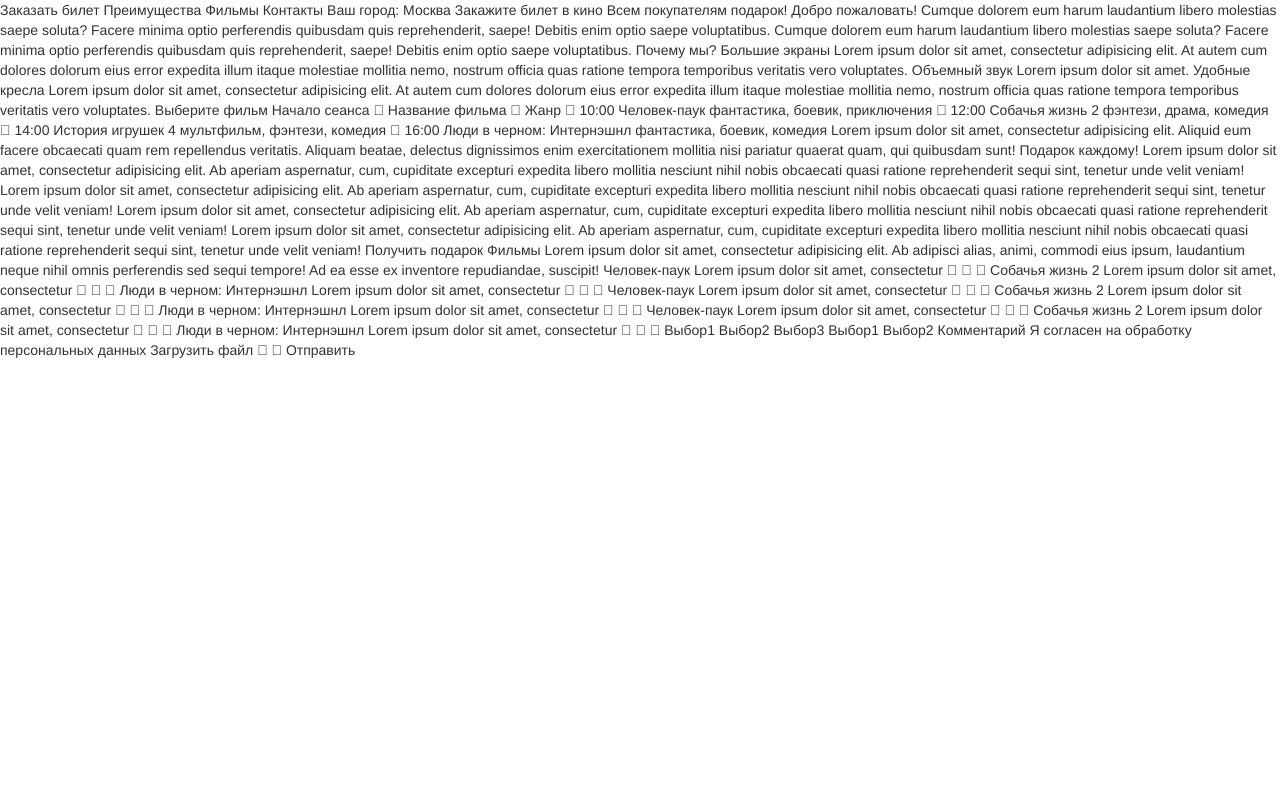
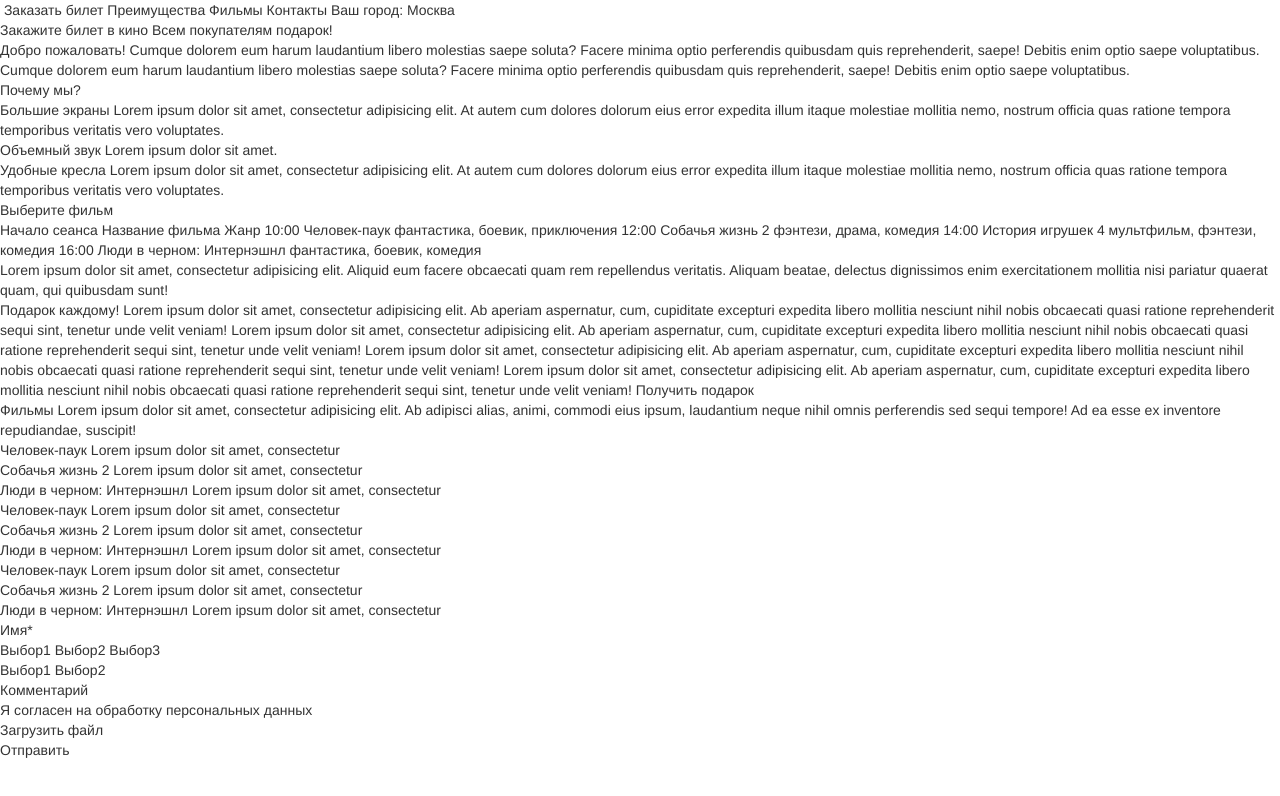
Before and after one commit to AleksTi/Cinema, a website: page index.html in a window 1280 px wide. Drawn offline with nearby package versions, Linux system fonts and the light colour scheme; files that its build step writes are made by us from their sources.

Commit message:
1.4-4-The text is marked with Div tags

```diff
--- a/index.html
+++ b/index.html
@@ -2,230 +2,147 @@
 <html lang="en">
 
 <head>
-    <meta charset="utf-8">
-    <meta name="viewport" content="width=device-width, initial-scale=1">
-    <meta name="description" content="">
-    <meta name="author" content="">
+    <meta charset="utf-8" />
+    <meta name="viewport" content="width=device-width, initial-scale=1" />
+    <meta name="description" content="" />
+    <meta name="author" content="" />
     <title>Webpack Boilerplate</title>
     <link rel="icon" type="image/png" href="images/favicon.png" />
     <link rel="stylesheet" type="text/css" href="build/style.css" />
 </head>
 
 <body>
-
-
-
-
-
-
-
+    <div>
+        <div>
+            <img src="images/logo.png" alt="" style="background-color:darkgrey"/>
             Заказать билет
             Преимущества
             Фильмы
             Контакты
-
-
             Ваш город:  Москва
-
-
+        </div>
+        <div>
             Закажите билет в кино
-
             Всем покупателям подарок!
-
-
-
-
-
+        </div>
+        <div>
+            <div>
                 Добро пожаловать!
-
                 Cumque dolorem eum harum laudantium libero molestias saepe soluta? Facere minima optio perferendis quibusdam quis reprehenderit, saepe! Debitis enim optio saepe voluptatibus.
-
                 Cumque dolorem eum harum laudantium libero molestias saepe soluta? Facere minima optio perferendis quibusdam quis reprehenderit, saepe! Debitis enim optio saepe voluptatibus.
-
+            </div>
+            <div>
                 Почему мы?
-
-
-
-
+            </div>
+        </div>
+        <div>
+            <div>
                 Большие экраны
-
                 Lorem ipsum dolor sit amet, consectetur adipisicing elit. At autem cum dolores dolorum eius error expedita illum itaque molestiae mollitia nemo, nostrum officia quas ratione tempora temporibus veritatis vero voluptates.
-
-
-
+            </div>
+            <div>
                 Объемный звук
-
                 Lorem ipsum dolor sit amet.
-
-
-
+            </div>
+            <div>
                 Удобные кресла
-
                 Lorem ipsum dolor sit amet, consectetur adipisicing elit. At autem cum dolores dolorum eius error expedita illum itaque molestiae mollitia nemo, nostrum officia quas ratione tempora temporibus veritatis vero voluptates.
-
-
-
+            </div>
+        </div>
+        <div>
+            <div>
                 Выберите фильм
-
-
-
-Начало сеанса 
-
-Название фильма 
-
+            </div>
+            <div>
+                Начало сеанса
+                Название фильма
                 Жанр
-
-  10:00 Человек-паук фантастика, боевик, приключения
-  12:00 Собачья жизнь 2 фэнтези, драма, комедия
-  14:00 История игрушек 4 мультфильм, фэнтези, комедия
-  16:00 Люди в черном: Интернэшнл фантастика, боевик, комедия
-
+                10:00 Человек-паук фантастика, боевик, приключения
+                12:00 Собачья жизнь 2 фэнтези, драма, комедия
+                14:00 История игрушек 4 мультфильм, фэнтези, комедия
+                16:00 Люди в черном: Интернэшнл фантастика, боевик, комедия
+            </div>
+            <div>
                 Lorem ipsum dolor sit amet, consectetur adipisicing elit. Aliquid eum facere obcaecati quam rem repellendus veritatis. Aliquam beatae, delectus dignissimos enim exercitationem mollitia nisi pariatur quaerat quam, qui quibusdam sunt!
-
-
-
-
-
-
+            </div>
+        </div>
+        <div>
             Подарок каждому!
-
             Lorem ipsum dolor sit amet, consectetur adipisicing elit. Ab aperiam aspernatur, cum, cupiditate excepturi expedita libero mollitia nesciunt nihil nobis obcaecati quasi ratione reprehenderit sequi sint, tenetur unde velit veniam! Lorem ipsum dolor sit amet, consectetur adipisicing elit. Ab aperiam aspernatur, cum, cupiditate excepturi expedita libero mollitia nesciunt nihil nobis obcaecati quasi ratione reprehenderit sequi sint, tenetur unde velit veniam!
-
             Lorem ipsum dolor sit amet, consectetur adipisicing elit. Ab aperiam aspernatur, cum, cupiditate excepturi expedita libero mollitia nesciunt nihil nobis obcaecati quasi ratione reprehenderit sequi sint, tenetur unde velit veniam!
-
             Lorem ipsum dolor sit amet, consectetur adipisicing elit. Ab aperiam aspernatur, cum, cupiditate excepturi expedita libero mollitia nesciunt nihil nobis obcaecati quasi ratione reprehenderit sequi sint, tenetur unde velit veniam!
             Получить подарок
-
-
+        </div>
+        <div>
             Фильмы
-
             Lorem ipsum dolor sit amet, consectetur adipisicing elit. Ab adipisci alias, animi, commodi eius ipsum, laudantium neque nihil omnis perferendis sed sequi tempore! Ad ea esse ex inventore repudiandae, suscipit!
-
-
-
-
-
+        </div>
+        <div>
+            <div>
+                <div>
                     Человек-паук
-
-
                     Lorem ipsum dolor sit amet, consectetur
-
-  
-
-
-
-
+                </div>
+                <div>
                     Собачья жизнь 2
-
-
                     Lorem ipsum dolor sit amet, consectetur
-
-  
-
-
-
-
+                </div>
+                <div>
                     Люди в черном: Интернэшнл
-
-
                     Lorem ipsum dolor sit amet, consectetur
-
-  
-
-
-
-
+                </div>
+            </div>
+            <div>
+                <div>
                     Человек-паук
-
-
                     Lorem ipsum dolor sit amet, consectetur
-
-  
-
-
-
-
+                </div>
+                <div>
                     Собачья жизнь 2
-
-
                     Lorem ipsum dolor sit amet, consectetur
-
-  
-
-
-
-
+                </div>
+                <div>
                     Люди в черном: Интернэшнл
-
-
                     Lorem ipsum dolor sit amet, consectetur
-
-  
-
-
-
-
+                </div>
+            </div>
+            <div>
+                <div>
                     Человек-паук
-
-
                     Lorem ipsum dolor sit amet, consectetur
-
-  
-
-
-
-
+                </div>
+                <div>
                     Собачья жизнь 2
-
-
                     Lorem ipsum dolor sit amet, consectetur
-
-  
-
-
-
-
+                </div>
+                <div>
                     Люди в черном: Интернэшнл
-
-
                     Lorem ipsum dolor sit amet, consectetur
-
-  
-
-
-
-
-
-
-
-
-
-
-
-
-
-
+                </div>
+            </div>
+        </div>
+        <div>
+            Имя*
+        </div>
+        <div>
             Выбор1 Выбор2 Выбор3
-
-
+        </div>
+        <div>
             Выбор1
-
             Выбор2
-
+        </div>
+        <div>
             Комментарий
-
+        </div>
+        <div>
             Я согласен на обработку персональных данных
-
-
-
+        </div>
+        <div>
             Загрузить файл
-
-
-
-
-
+        </div>
+        <div>
             Отправить
-
+        </div>
+    </div>
 </body>
-
 </html>
```
Lines whose indentation alone changed are shown as unchanged.
